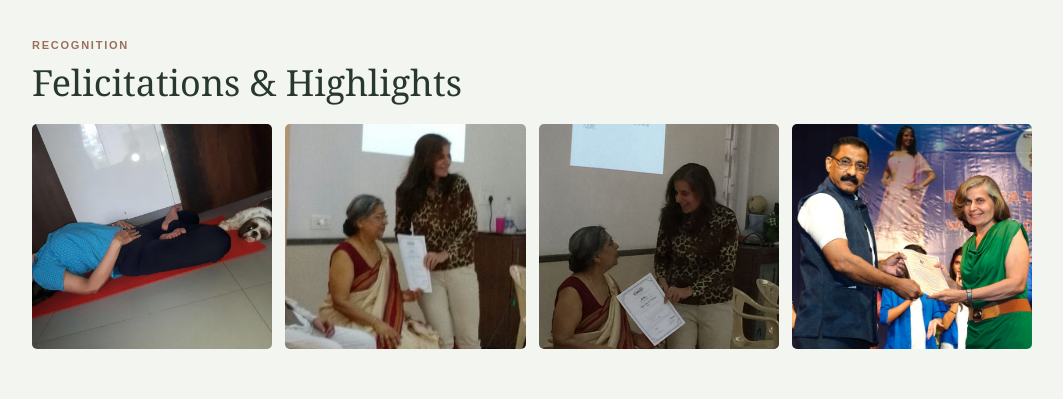
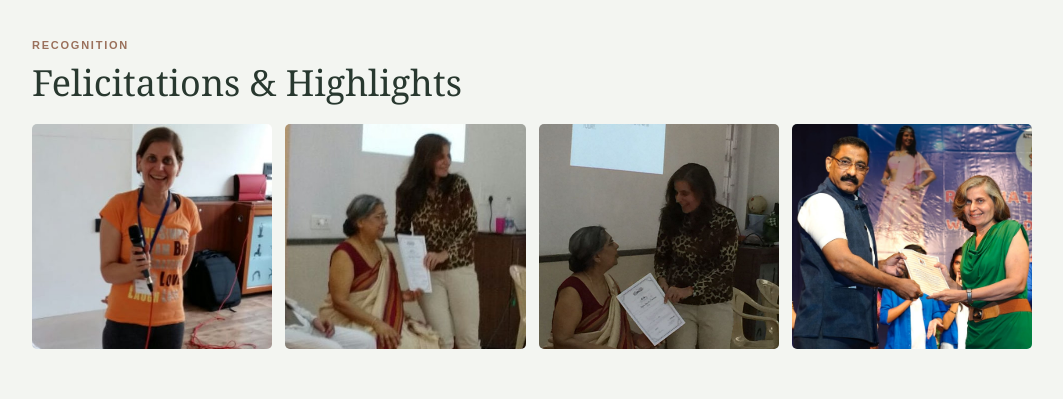
Before and after one commit to nehadhankani13-glitch/megha-dhankani-yoga-resume, a plain HTML site: page index.html in a window 1280 px wide. Shown: the part 1980-2379 px from the top of the page, without its empty margins (108-1171 px from the left). Drawn offline with Linux system fonts and the light colour scheme.

Commit message:
Update index.html

```diff
--- a/index.html
+++ b/index.html
@@ -135,7 +135,7 @@ footer{padding:17px 0 24px;color:var(--muted);font-size:12px}
 <section id="recognition"><div class="wrap">
  <div class="section-label">Recognition</div><h2>Felicitations & Highlights</h2>
  <div class="gallery">
-  <img class="photo-workshop" src="home-yoga-session.jpg" alt="Megha participating in a workshop">
+  <img class="photo-workshop" src="workshop-microphone.jpg" alt="Megha participating in a workshop">
   <img class="photo-seniors" src="senior-community-event.jpg" alt="Community programme with senior participants">
   <img class="photo-community" src="community-recognition.jpg" alt="Megha at a senior community event">
   <img class="photo-felicitation" src="felicitation.jpg" alt="Megha receiving a certificate">
```
